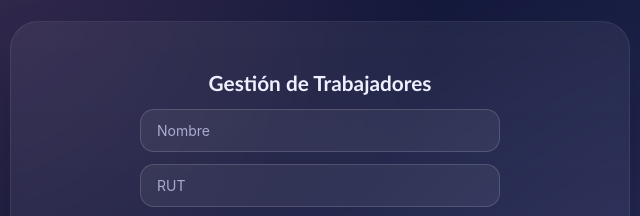
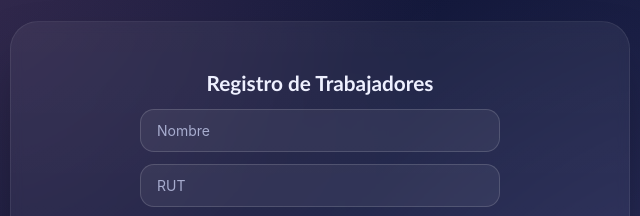
Before and after one commit to rocioarevaloisla-pixel/nube, a plain HTML site: page html/tabla.html in a window 1280 px wide. Shown: the part 229-445 px from the top of the page, 320-960 px from the left. Drawn offline with Linux system fonts and the light colour scheme.

Commit message:
tematica

```diff
--- a/html/tabla.html
+++ b/html/tabla.html
@@ -22,7 +22,7 @@
 
     <div class="cards">
         <div class="card extendida">
-            <h2>Gestión de Trabajadores</h2>
+            <h2>Registro de Trabajadores</h2>
             <form id="formDatos" class="form-datos">
                 <input type="text" id="nombre" placeholder="Nombre" required>
                 <input type="text" id="rut" placeholder="RUT" required>
```
